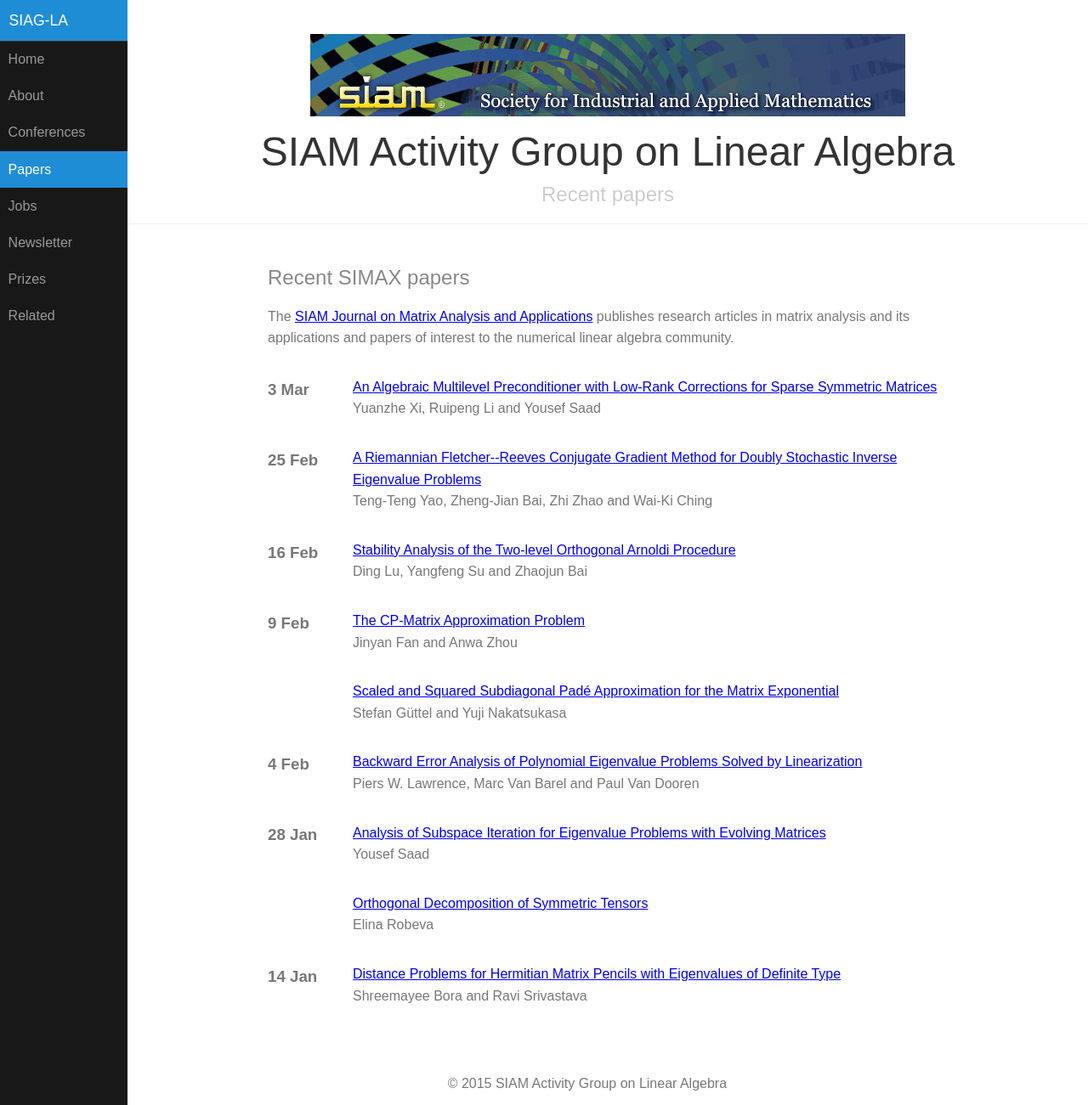
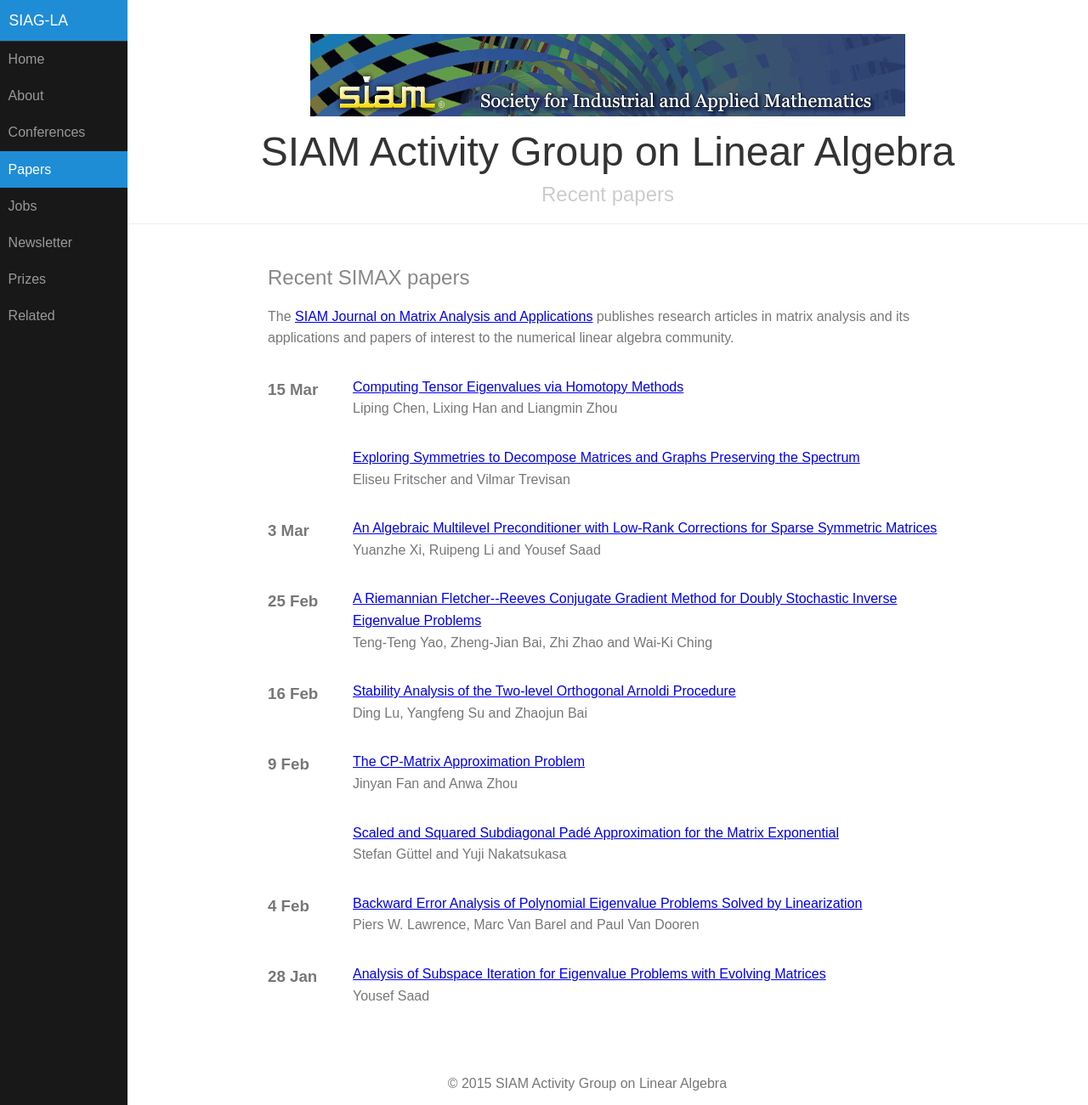
Before and after one commit to dbindel/siagla, a Jekyll site: the page built from simax.html, in a window 1280 px wide and 1301 px high. Shown: the whole window at 85% size. Built offline with Jekyll 4.4.1, drawn with Linux system fonts in a browser that asks for light colours.

Commit message:
Automated updates to simax.yml

```diff
--- a/_data/simax.yml
+++ b/_data/simax.yml
@@ -1414,3 +1414,19 @@
   title: An Algebraic  Multilevel Preconditioner with Low-Rank Corrections for Sparse
     Symmetric Matrices
   volume: '37'
+- authors: Eliseu Fritscher and Vilmar Trevisan
+  date: '2016-03-15T07:00:00Z'
+  doi: doi:10.1137/15M1013262
+  link: http://epubs.siam.org/doi/abs/10.1137/15M1013262?ai=s7&mi=3ezuvv&af=R
+  pp_end: '289'
+  pp_start: '260'
+  title: Exploring Symmetries to Decompose Matrices and Graphs Preserving the Spectrum
+  volume: '37'
+- authors: Liping Chen, Lixing Han and Liangmin Zhou
+  date: '2016-03-15T07:00:00Z'
+  doi: doi:10.1137/15M1010725
+  link: http://epubs.siam.org/doi/abs/10.1137/15M1010725?ai=s7&mi=3ezuvv&af=R
+  pp_end: '319'
+  pp_start: '290'
+  title: Computing Tensor Eigenvalues via Homotopy Methods
+  volume: '37'
```
